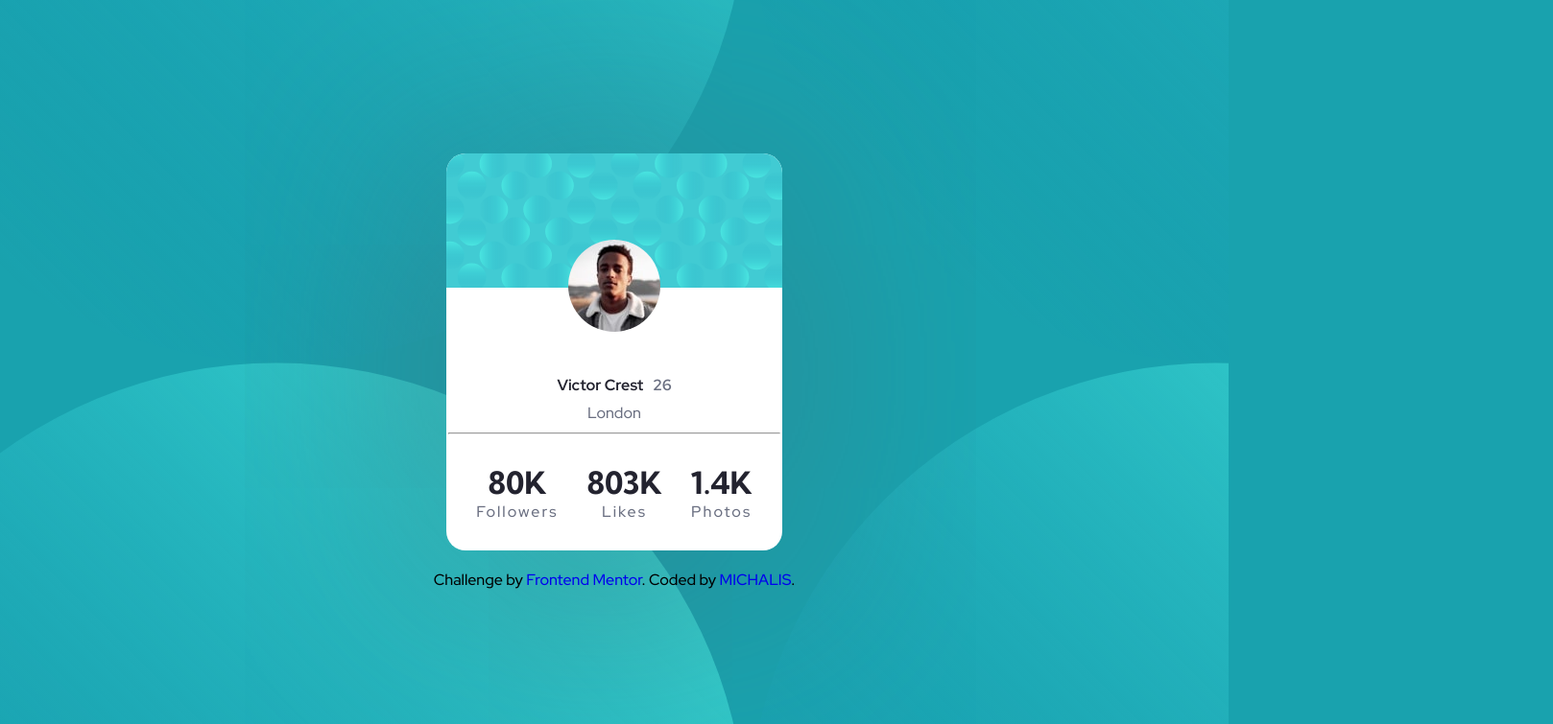
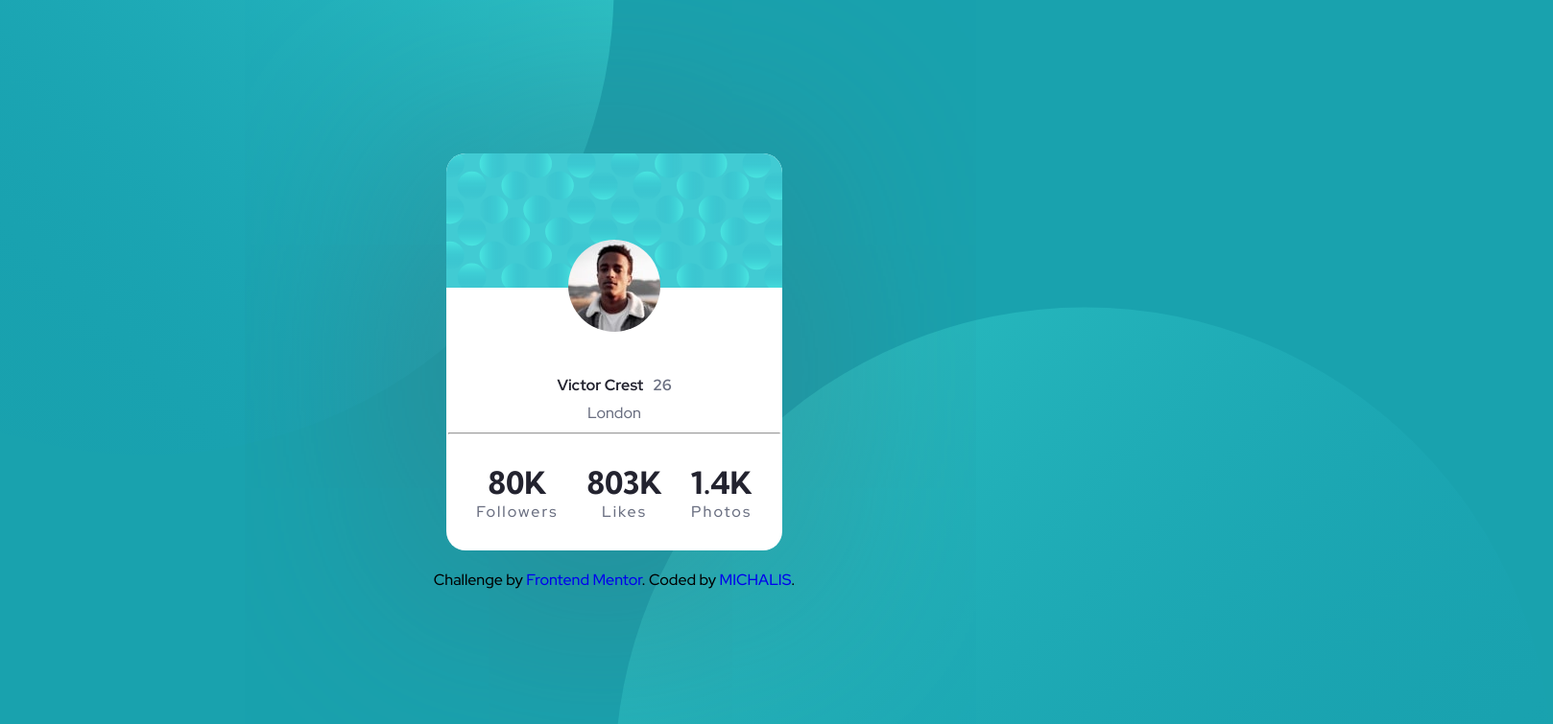
Before and after one commit to ikechukwu03/profile-card-component-main, a plain HTML site: page index.html in a window 1280 px wide. Shown: the top 755 px of the page at 96% size, 1618 px wide, since content can reach past the window. Drawn offline with Linux system fonts and the light colour scheme.

Commit message:
used the knowledge of postition to adjust the svgs to the corner of the page as done in the design

```diff
--- a/index.html
+++ b/index.html
@@ -8,6 +8,12 @@
   <title>Frontend Mentor | profile-card-component-main</title>
 </head>
 <body>
+  <div class="first-svg">
+    <img src="./images/bg-pattern-top.svg" alt="">
+  </div>
+  <div class="second-svg">
+    <img src="./images/bg-pattern-bottom.svg" alt="">
+  </div>
   <div class="container">
     <div class="card">
       <img src="./images/bg-pattern-card.svg" alt="">
--- a/style.css
+++ b/style.css
@@ -1,4 +1,4 @@
-@import url('https://fonts.googleapis.com/css2?family=Barlow:wght@600&family=Figtree:wght@600;800&family=Fraunces:opsz,wght@9..144,700;9..144,900&family=Inter:wght@400;600;700&family=Kumbh+Sans:wght@400;700&family=Outfit:wght@400;800&family=Red+Hat+Display:wght@500;700;900&display=swap');
+ @import url('https://fonts.googleapis.com/css2?family=Barlow:wght@600&family=Figtree:wght@600;800&family=Fraunces:opsz,wght@9..144,700;9..144,900&family=Inter:wght@400;600;700&family=Kumbh+Sans:wght@400;700&family=Outfit:wght@400;800&family=Red+Hat+Display:wght@500;700;900&display=swap');
 
 *{
   padding: 0;
@@ -9,10 +9,7 @@ body{
   box-sizing: border-box;
   background-color: hsl(185, 75%, 39%);
   overflow-x: hidden;
-  background-image: url('./images/bg-pattern-top.svg');
-  background-position: -200px;
-  background-repeat: unset;
-  background-position-y: -600px;
+  overflow-y: hidden;
   display: flex;
   align-items: center;
   justify-content:center;
@@ -26,12 +23,27 @@ body{
   font-family: 'Red Hat Display', sans-serif;
 }
 
+.first-svg{
+  position: absolute;
+  bottom: 20rem;
+  right: 40rem;
+  background-repeat: no-repeat;
+}
+
+.second-svg{
+  position: absolute;
+  top: 20rem;
+  left: 40rem;
+  background-repeat: no-repeat;
+}
+
 .container{
   display: flex;
   align-items: center;
   justify-content:center;
   flex-direction: column;
   margin-top: 10rem;
+  z-index: 1;
 }
 
 .card{
@@ -41,7 +53,7 @@ body{
   justify-content: center;
   background-color: white;
   border-radius: 20px;
-  box-shadow: -11px 20px 500px #367C86;
+  box-shadow: -11px 20px 450px #367C86;
 }
 
 img{
@@ -128,6 +140,7 @@ img{
 
 footer{
   margin-top: 1.25rem;
+  z-index: 1;
 }
 footer a{
   text-decoration: none;
```
